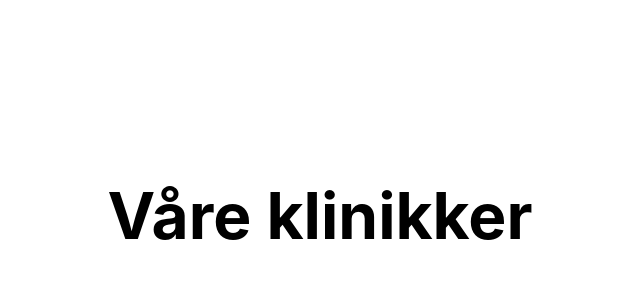
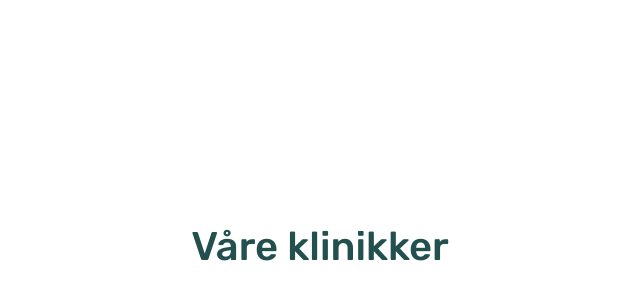
Before and after one commit to zubairrauf/drDropinTest, a Next.js app: page / in a window 1280 px wide. Shown: the part 160-460 px from the top of the page, without its empty margins (320-960 px from the left). Built offline with nearby package versions, Linux system fonts and the light colour scheme.

Commit message:
Added SASS and made component for clinics

```diff
--- /dev/null
+++ b/components/Clinics.js
@@ -0,0 +1,13 @@
+import styles from './clinics.module.scss'
+
+const Clinics = () => {
+    return (
+        <div className={styles.heading}>
+            <h1 className={styles.title}>
+                Våre klinikker
+            </h1>
+        </div>
+    )
+}
+
+export default Clinics
--- /dev/null
+++ b/components/clinics.module.scss
@@ -0,0 +1,3 @@
+.heading {
+  width: 100%;
+}
--- a/package.json
+++ b/package.json
@@ -10,6 +10,7 @@
   "dependencies": {
     "next": "10.2.3",
     "react": "17.0.2",
-    "react-dom": "17.0.2"
+    "react-dom": "17.0.2",
+    "sass": "^1.35.0"
   }
 }
--- a/pages/_app.js
+++ b/pages/_app.js
@@ -1,4 +1,4 @@
-import '../styles/globals.css'
+import '../styles/globals.scss'
 
 function MyApp({ Component, pageProps }) {
   return <Component {...pageProps} />
--- a/pages/index.js
+++ b/pages/index.js
@@ -1,6 +1,7 @@
 import Head from 'next/head'
 import Image from 'next/image'
-import styles from '../styles/Home.module.css'
+import styles from '../styles/Home.module.scss'
+import Clinics from '../components/Clinics'
 
 export default function Home() {
   return (
@@ -12,12 +13,7 @@ export default function Home() {
       </Head>
 
       <main className={styles.main}>
-        <h1 className={styles.title}>
-          Våre klinikker
-        </h1>
-        <div className={styles.grid}>
-
-        </div>
+        <Clinics />
       </main>
     </div>
   )
--- a/styles/Home.module.css
+++ b/styles/Home.module.scss
@@ -1,11 +1,12 @@
 .container {
-  min-height: 100vh;
-  padding: 0 0.5rem;
   display: flex;
   flex-direction: column;
   justify-content: center;
   align-items: center;
-  height: 100vh;
+  max-width: 1200px;
+  min-height: 100vh;
+  padding: 0 0.5rem;
+  margin: auto;
 }
 
 .main {
--- a/styles/globals.css
+++ /dev/null
@@ -1,16 +0,0 @@
-html,
-body {
-  padding: 0;
-  margin: 0;
-  font-family: -apple-system, BlinkMacSystemFont, Segoe UI, Roboto, Oxygen,
-    Ubuntu, Cantarell, Fira Sans, Droid Sans, Helvetica Neue, sans-serif;
-}
-
-a {
-  color: inherit;
-  text-decoration: none;
-}
-
-* {
-  box-sizing: border-box;
-}
--- /dev/null
+++ b/styles/globals.scss
@@ -0,0 +1,38 @@
+@import url("https://fonts.googleapis.com/css2?family=Rubik:wght@400;500&display=swap");
+//Variables
+$font-family: "Rubik", sans-serif;
+$color-primary: #22504e;
+$color-dark: #222222;
+$transition: 0.5s;
+
+html,
+body {
+  box-sizing: border-box;
+  padding: 0;
+  margin: 0;
+  font-family: $font-family;
+  font-size: 20px;
+  color: $color-primary;
+  a {
+    color: $color-dark;
+    display: inline-block;
+    transition: $transition;
+    text-decoration: none;
+    outline: 0 !important;
+
+    &:hover,
+    &:focus {
+      color: $color-dark;
+      text-decoration: none;
+    }
+  }
+  h1,
+  h2,
+  h3,
+  h4,
+  h5,
+  h6 {
+    font-weight: 500;
+    margin: 20px auto 8px;
+  }
+}
```
Also changed, not shown: 1 other file (tests, documents, lock files or other folders).
